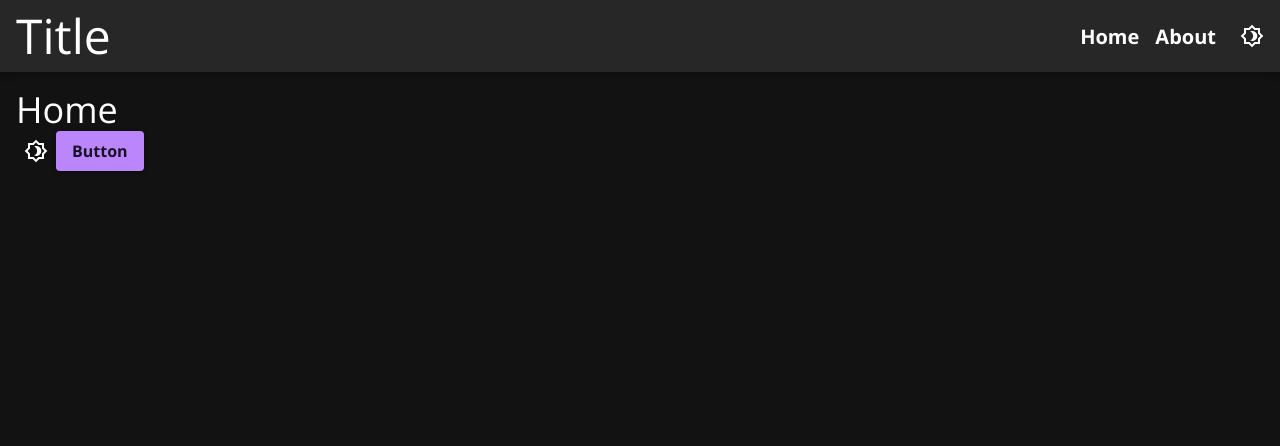
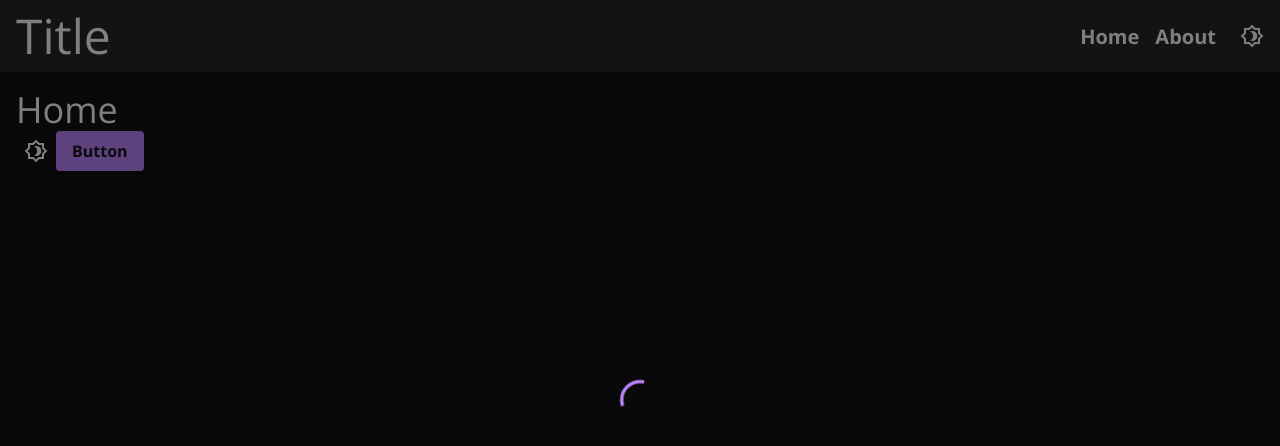
Before and after one commit to TetrisBattle/client-app, a React (Create React App) app: page /Home in a window 1280 px wide. Both pictures are taken after a click on the button "Button". Shown: the top 446 px of the page. Built offline with nearby package versions, Linux system fonts and the light colour scheme.

Commit message:
Add loading bar

```diff
--- a/src/components/RootWrapper.tsx
+++ b/src/components/RootWrapper.tsx
@@ -1,8 +1,11 @@
-import { Box } from '@mui/material'
+import { observer } from 'mobx-react-lite'
+import { Backdrop, Box, CircularProgress } from '@mui/material'
+import { useStoreContext } from 'StoreContext'
 import Header from 'components/Header'
 import { ReactChildren } from 'interfaces/react'
 
-export default function RootWrapper({ children }: ReactChildren) {
+const RootWrapper = ({ children }: ReactChildren) => {
+	const { appStore } = useStoreContext()
 
 	return (
 		<Box
@@ -16,6 +19,12 @@ export default function RootWrapper({ children }: ReactChildren) {
 		>
 			<Header />
 			<Box>{children}</Box>
+
+			<Backdrop open={appStore.isLoading}>
+				<CircularProgress />
+			</Backdrop>
 		</Box>
 	)
 }
+
+export default observer(RootWrapper)
--- a/src/pages/Home.tsx
+++ b/src/pages/Home.tsx
@@ -11,7 +11,7 @@ function Home() {
 		<Box sx={{ padding: 2 }}>
 			<Typography variant='h2'>Home</Typography>
 			<DarkThemeButton />
-			<Button>Button</Button>
+			<Button onClick={() => appStore.isLoading = true}>Button</Button>
 		</Box>
 	)
 }
--- a/src/stores/AppStore.tsx
+++ b/src/stores/AppStore.tsx
@@ -20,7 +20,7 @@ export default class AppStore {
 		return this._isLoading
 	}
 
-	toggleLoading = () => {
-		this._isLoading = !this._isLoading
+	set isLoading(value: boolean) {
+		this._isLoading = value
 	}
 }
```
